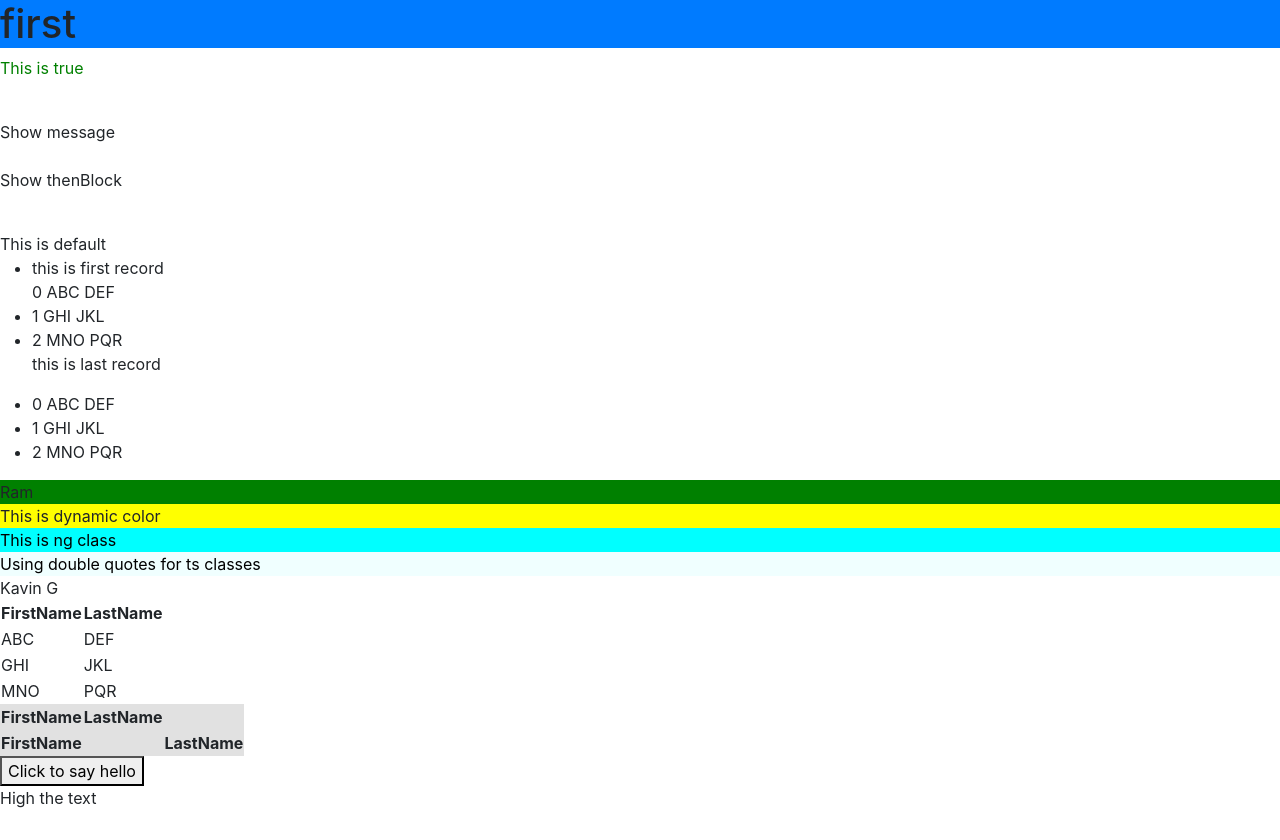
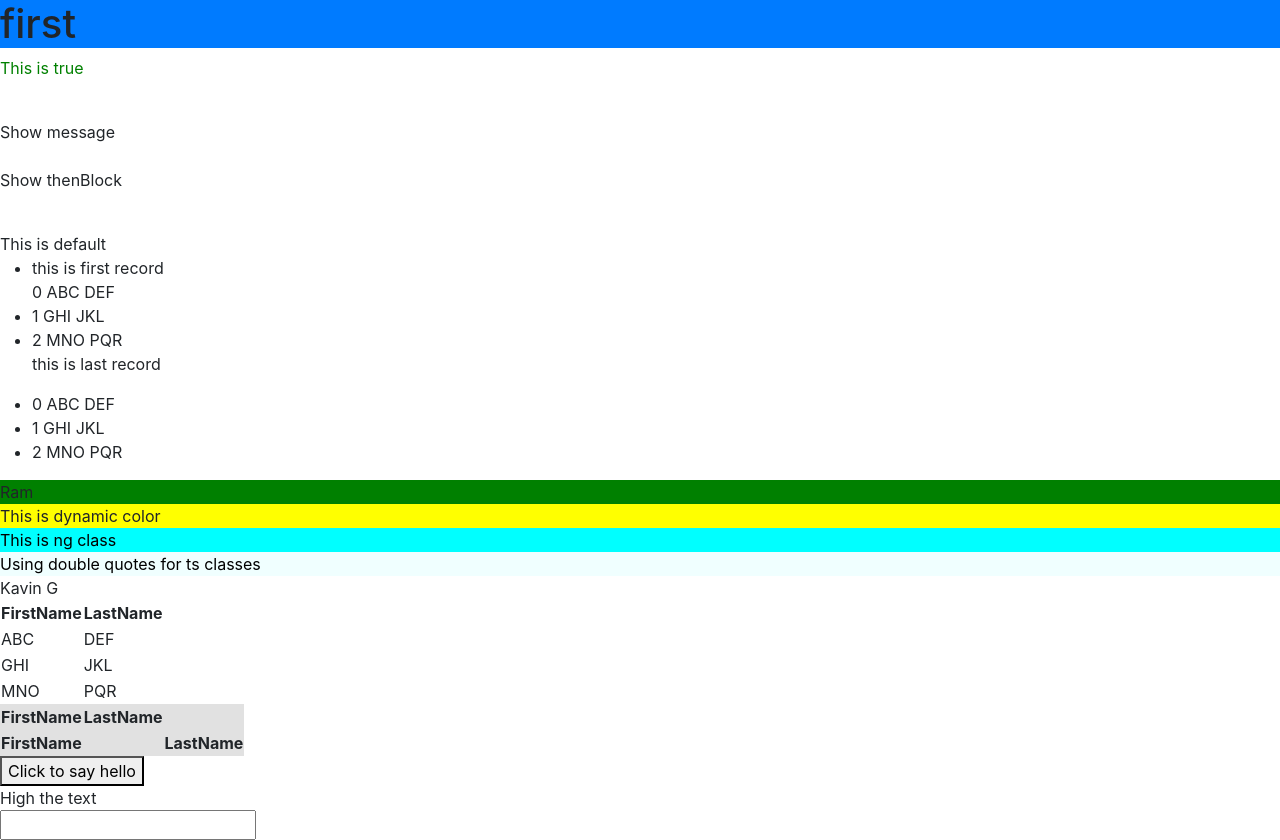
Before and after one commit to kavinGurusamy/AngualrExamples, an Angular app: page / in a window 1280 px wide. Before the commit the page ends 810 px from the top, so only its background shows below. Built offline with nearby package versions, Linux system fonts and the light colour scheme.

Commit message:
sixth commit

```diff
--- a/src/app/app.component.html
+++ b/src/app/app.component.html
@@ -74,4 +74,6 @@
 
 <!-- event binding==> when move mouse over the text event is trigged -->
 <div (mouseover)="highLightByColor()">High the text</div>
+<input [(ngModel)]="username" />
+<div>{{ username }}</div>
 <router-outlet></router-outlet>
--- a/src/app/app.component.ts
+++ b/src/app/app.component.ts
@@ -35,4 +35,5 @@ export class AppComponent {
   highLightByColor() {
     console.log('High lighted');
   }
+  username = '';
 }
```
Also changed, not shown: src/app/app.module.ts (+7 -10 lines).
